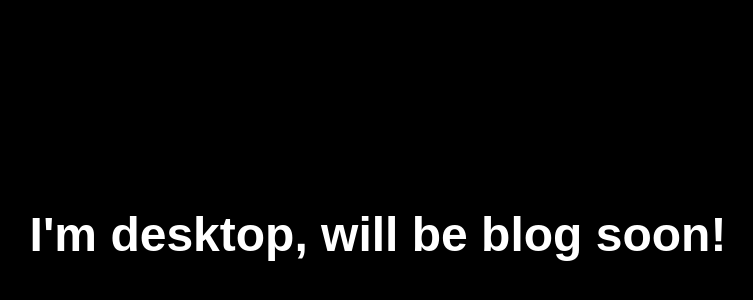
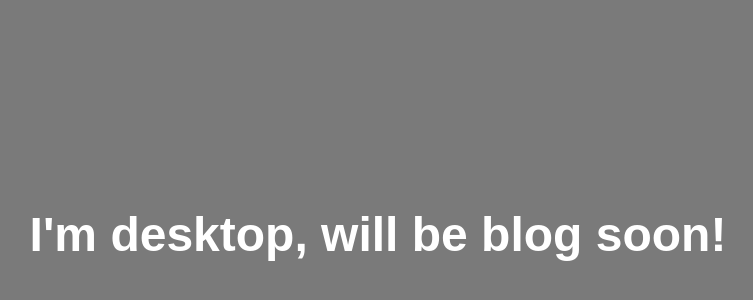
Before and after one commit to codex-zubair/okwin, a plain HTML site: page index.html in a window 1280 px wide. Shown: the part 166-466 px from the top of the page, without its empty margins (262-1015 px from the left). Drawn offline with Linux system fonts and the light colour scheme.

Commit message:
Update index.html

```diff
--- a/index.html
+++ b/index.html
@@ -16,7 +16,7 @@
             display: flex;
             width: 100vw;
             height: 100vh;
-            background-color: black;
+            background-color: #7a7a7a; /* Desktop background color */
             color: white;
             align-items: center;
             justify-content: center;
```
